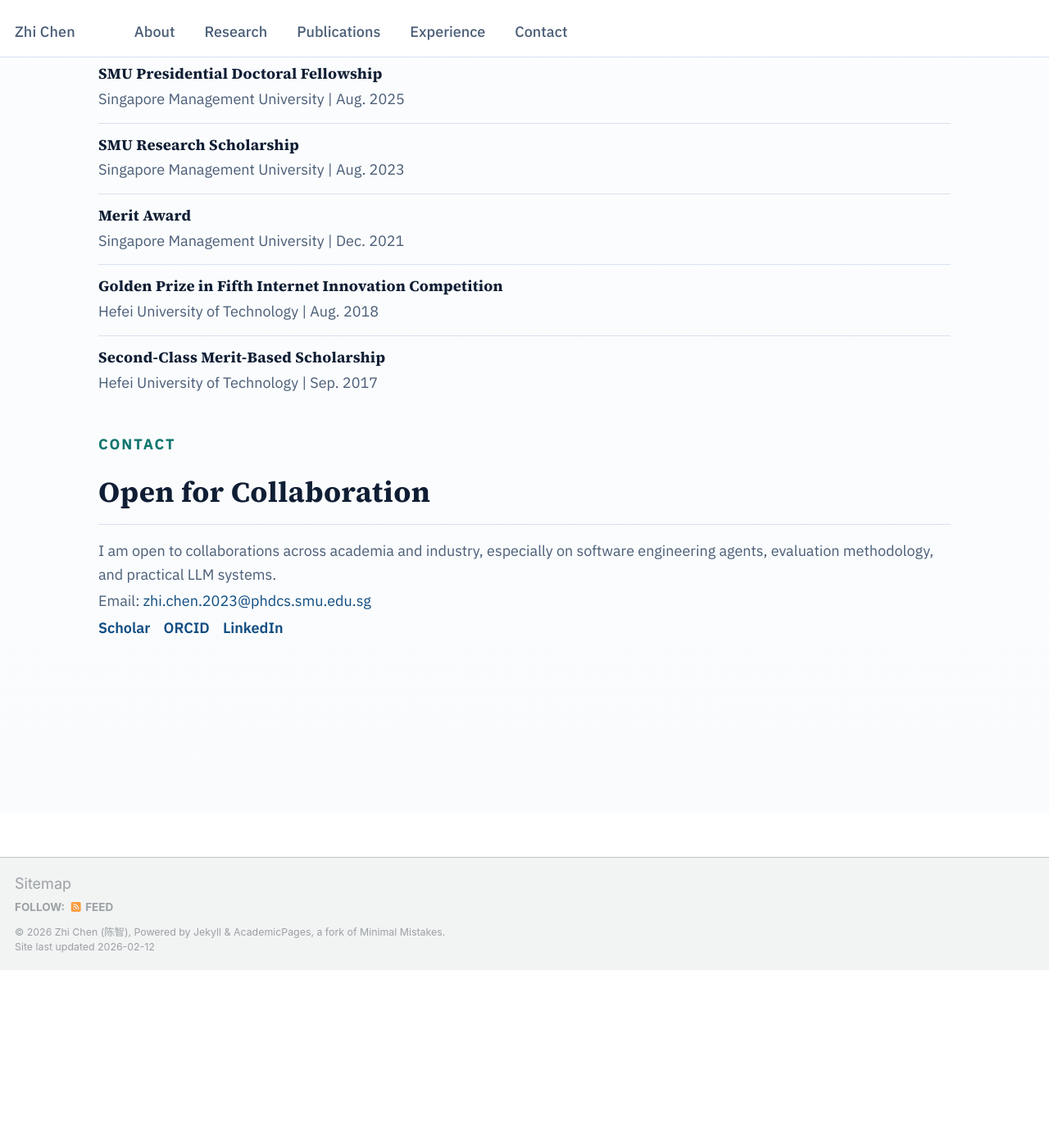
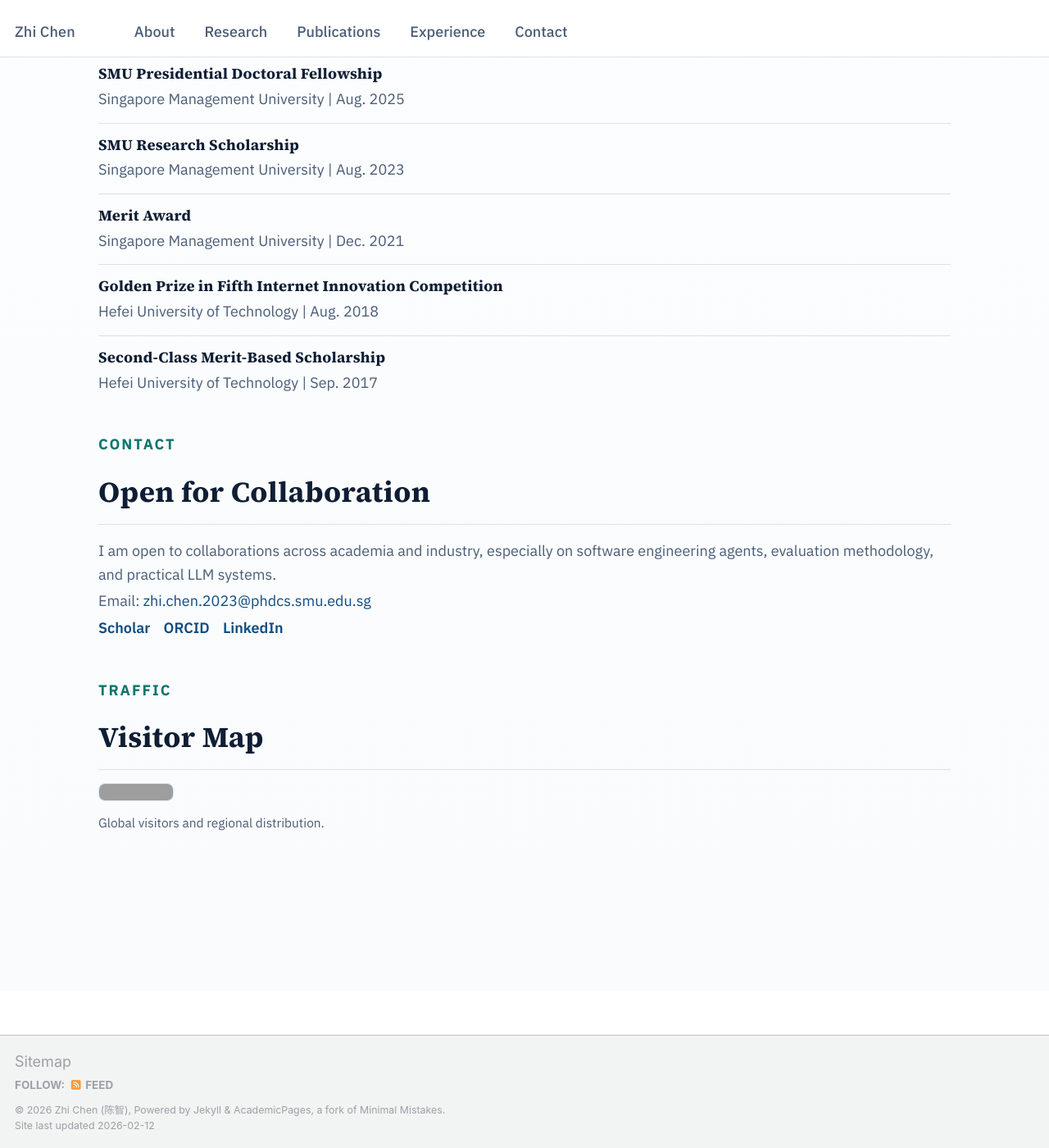
Before and after one commit to chenzhi-cz/chenzhi-cz.github.io, a Jekyll site: the page built from _pages/about.md, in a window 1280 px wide and 1400 px high, scrolled down 3719 px. Shown: the whole window at 82% size. Built offline with Jekyll 4.4.1, drawn with Linux system fonts in a browser that asks for light colours; some web fonts are replaced; before the commit the page ends 4902 px from its top, so only the background shows below that; grey boxes are pictures that could not be loaded.

Commit message:
Add visitor map section with global traffic counter

```diff
--- a/_pages/about.md
+++ b/_pages/about.md
@@ -249,4 +249,17 @@ redirect_from:
       </p>
     </div>
   </section>
+
+  <section id="visitors" class="home-section home-section--visitors">
+    <div class="home-section__head">
+      <p class="home-kicker">Traffic</p>
+      <h2>Visitor Map</h2>
+    </div>
+    <div class="visitor-map">
+      <a href="https://info.flagcounter.com/dgi0" target="_blank" rel="noopener">
+        <img src="https://s01.flagcounter.com/map/dgi0/size_m/txt_1D3657/border_CFE0F2/pageviews_1/viewers_1/flags_0/" alt="Visitor map and count">
+      </a>
+      <p>Global visitors and regional distribution.</p>
+    </div>
+  </section>
 </div>
--- a/_sass/onepage-home.scss
+++ b/_sass/onepage-home.scss
@@ -449,6 +449,34 @@ body {
   font-weight: 600;
 }
 
+.home-section--visitors {
+  margin-bottom: 0.2rem;
+}
+
+.visitor-map {
+  border-top: 1px solid var(--home-line);
+  padding-top: 0.85rem;
+}
+
+.visitor-map a {
+  display: inline-block;
+}
+
+.visitor-map img {
+  display: block;
+  width: 100%;
+  max-width: 420px;
+  height: auto;
+  border: 1px solid #d7e5f2;
+  border-radius: 8px;
+}
+
+.visitor-map p {
+  margin: 0.48rem 0 0;
+  font-size: 0.86rem;
+  color: var(--home-muted);
+}
+
 @keyframes home-rise {
   from {
     opacity: 0;
```
